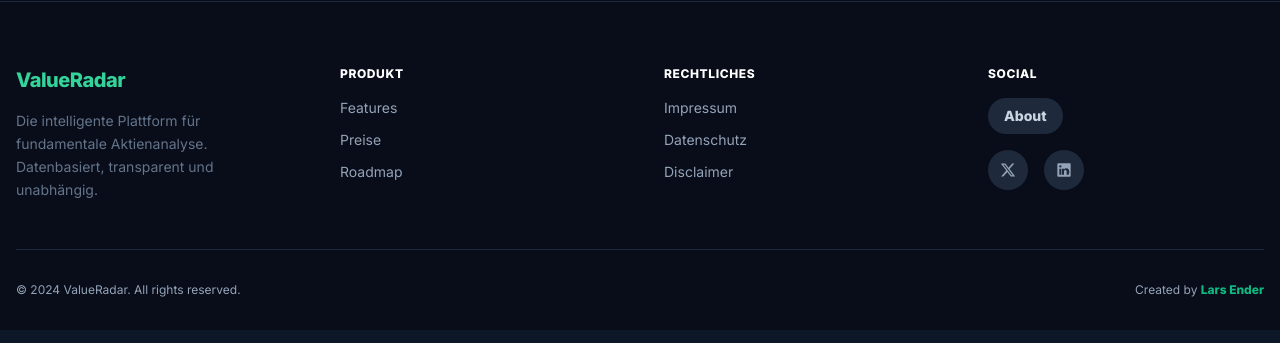
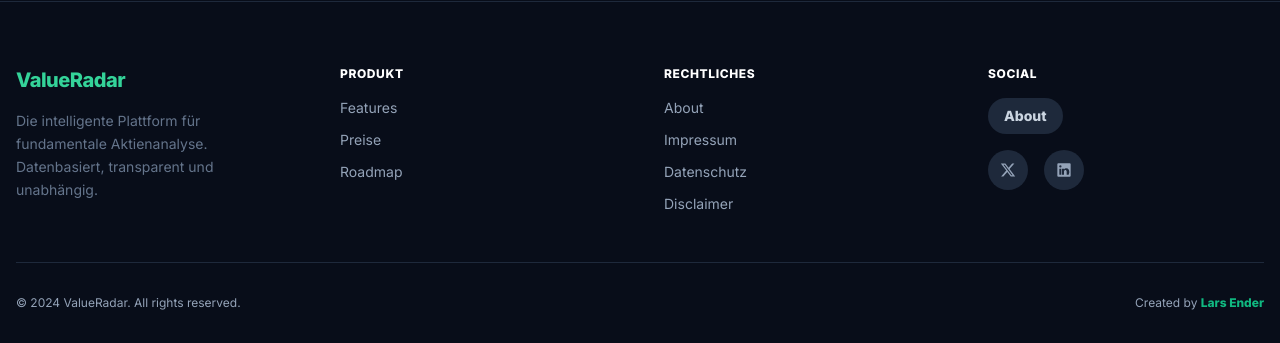
Before and after one commit to larsender1/valueradar, a Flask app: page / in a window 1280 px wide. Shown: the part 3794-4137 px from the top of the page. Run offline with Flask 3, Linux system fonts and the light colour scheme; some libraries are stand-ins or nearby versions.

Commit message:
Update index.html

```diff
--- a/templates/index.html
+++ b/templates/index.html
@@ -552,11 +552,12 @@
             <div>
                 <h4 class="font-bold text-slate-900 dark:text-white mb-4 uppercase text-xs tracking-wider"
                     data-lang="footer_legal">Rechtliches</h4>
-                <ul class="space-y-3 text-sm text-slate-500 dark:text-slate-400">
-                    <li><a href="/impressum" class="hover:text-emerald-500 transition">Impressum</a></li>
-                    <li><a href="/datenschutz" class="hover:text-emerald-500 transition">Datenschutz</a></li>
-                    <li><a href="/disclaimer" class="hover:text-emerald-500 transition">Disclaimer</a></li>
-                </ul>
+               <ul class="space-y-3 text-sm text-slate-500 dark:text-slate-400">
+    <li><a href="/about-lars-ender" class="hover:text-emerald-500 transition">About</a></li>
+    <li><a href="/impressum" class="hover:text-emerald-500 transition">Impressum</a></li>
+    <li><a href="/datenschutz" class="hover:text-emerald-500 transition">Datenschutz</a></li>
+    <li><a href="/disclaimer" class="hover:text-emerald-500 transition">Disclaimer</a></li>
+</ul>
             </div>
 
             <div>
```
